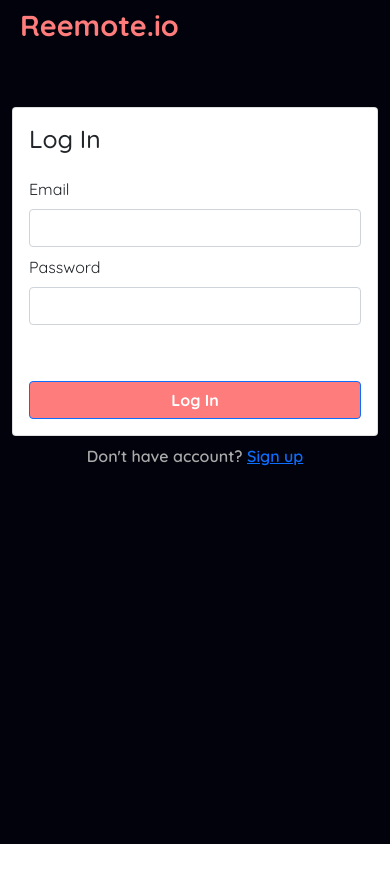
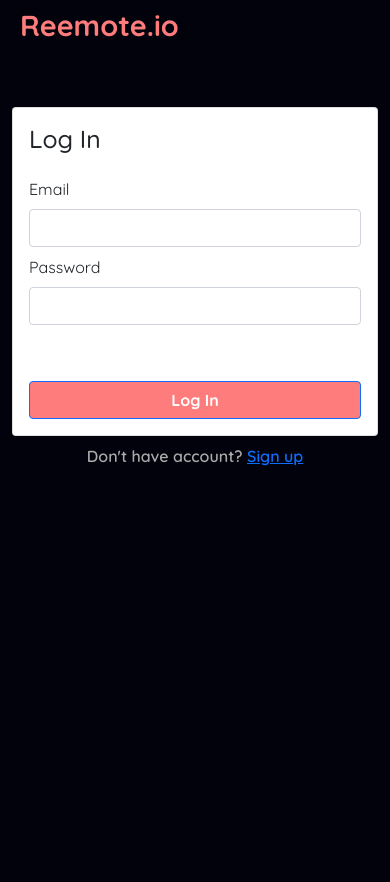
Before and after one commit to mcbryan1/ijikod-project, a React (Create React App) app: page /login in a window 390 px wide. Shown: the top 882 px of the page. Before the commit the page ends 844 px from the top, so only its background shows below. Built offline with nearby package versions, Linux system fonts and the light colour scheme; no server answers.

Commit message:
Fix: Mobile Responsiveness For Signup

```diff
--- a/src/pages/Pages.css
+++ b/src/pages/Pages.css
@@ -23,3 +23,9 @@
   color: #aaa !important;
   font-weight: 600;
 }
+
+@media only screen and (max-width: 800px) {
+  .reg {
+    height: 120vh;
+  }
+}
```
